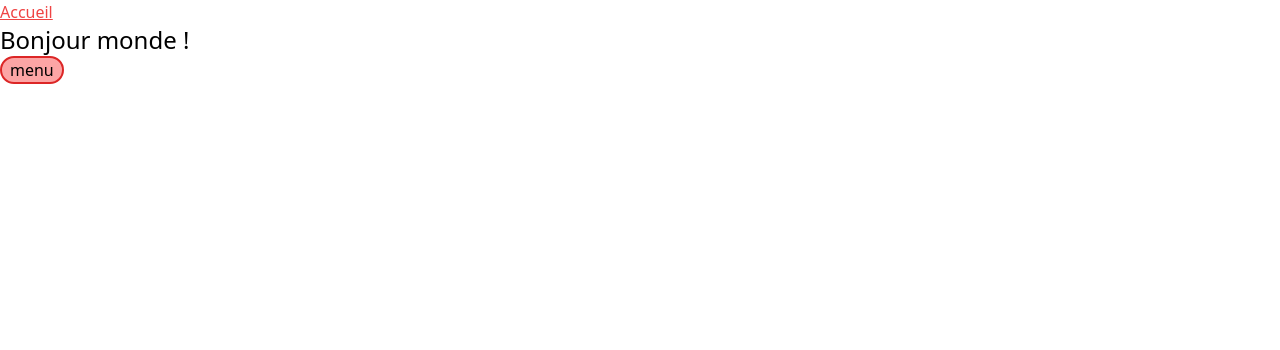
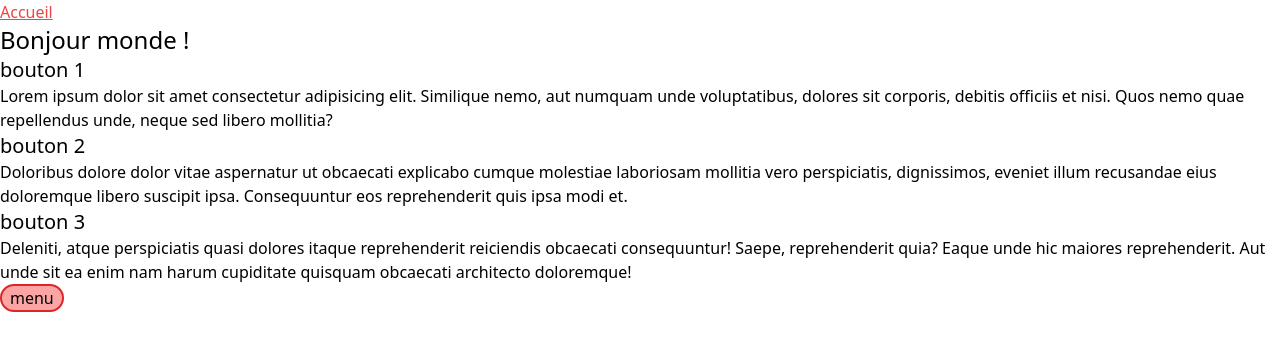
Before and after one commit to MMI-SAE-203/r213-2024-pracht-tp1-maugan-robert, a Vue app: page / in a window 1280 px wide. Shown: the top 350 px of the page. Built offline with nearby package versions, Linux system fonts and the light colour scheme.

Commit message:
codes accordeons

```diff
--- a/src/pages/index.vue
+++ b/src/pages/index.vue
@@ -4,4 +4,20 @@
 
 <template>
   <h1 class="text-2xl">Bonjour monde !</h1>
+
+  <section>
+    <button class="text-xl">bouton 1</button>
+    <p>Lorem ipsum dolor sit amet consectetur adipisicing elit. Similique nemo, aut numquam unde voluptatibus, dolores sit corporis, debitis officiis et nisi. Quos nemo quae repellendus unde, neque sed libero mollitia?</p>
+  </section>
+
+  <section>
+    <button class="text-xl">bouton 2</button>
+    <p>Doloribus dolore dolor vitae aspernatur ut obcaecati explicabo cumque molestiae laboriosam mollitia vero perspiciatis, dignissimos, eveniet illum recusandae eius doloremque libero suscipit ipsa. Consequuntur eos reprehenderit quis ipsa modi et.</p>
+  </section>
+
+  <section>
+    <button class="text-xl">bouton 3</button>
+    <p>Deleniti, atque perspiciatis quasi dolores itaque reprehenderit reiciendis obcaecati consequuntur! Saepe, reprehenderit quia? Eaque unde hic maiores reprehenderit. Aut unde sit ea enim nam harum cupiditate quisquam obcaecati architecto doloremque!</p>
+  </section>
+
 </template>
```
